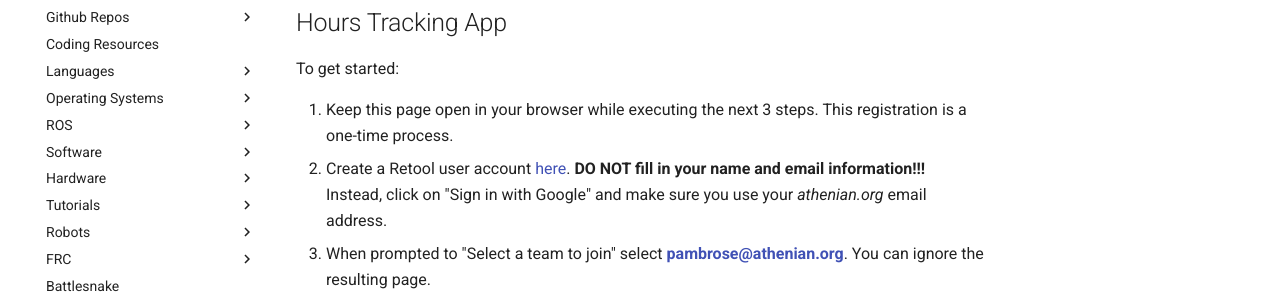
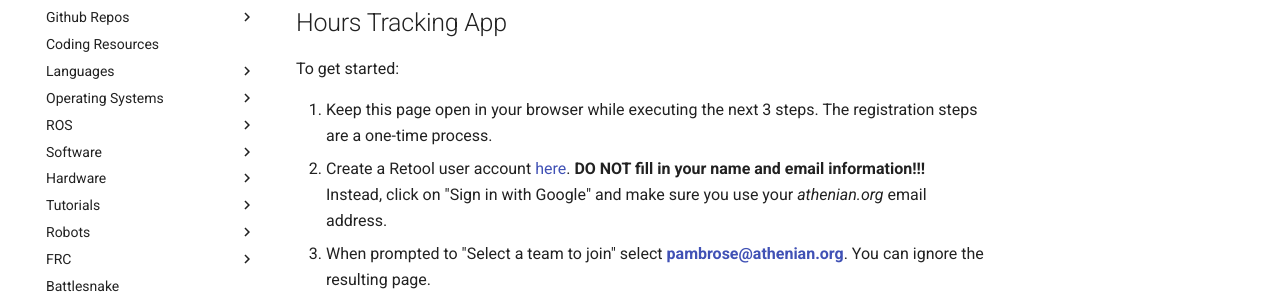
Before and after one commit to athenian-robotics/athenian-robotics-mkdocs, an MkDocs documentation site: the page built from docs/operations.md, in a window 1280 px wide. Shown: the part 175-469 px from the top of the page. Built offline with MkDocs 1.6.1 and Material for MkDocs 9.7.7, drawn with Linux system fonts in a browser that asks for light colours; comment, search, counter and statistics services are not loaded.

Commit message:
Update hours tracking directions

```diff
--- a/docs/operations.md
+++ b/docs/operations.md
@@ -4,7 +4,7 @@
 
 To get started:
 
-1. Keep this page open in your browser while executing the next 3 steps. This registration is a one-time process.
+1. Keep this page open in your browser while executing the next 3 steps. The registration steps are a one-time process.
 2. Create a Retool user account [here](https://login.retool.com/auth/signup).
    **DO NOT fill in your name and email information!!!**
    Instead, click on "Sign in with Google" and make sure you use your *athenian.org* email address.
```
